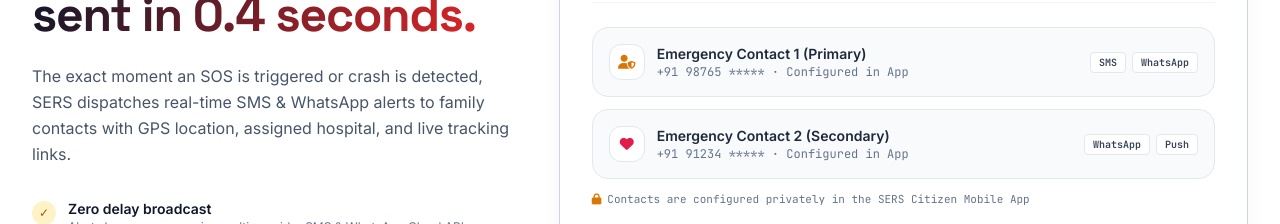
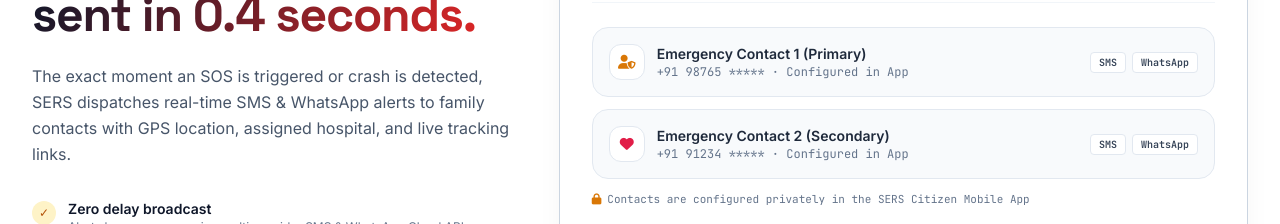
Before and after one commit to its-anuraj/SERS, a Next.js app in the folder apps/web-public/: page / in a window 1280 px wide. Shown: the part 4660-4884 px from the top of the page. Built offline with nearby package versions, Linux system fonts and the light colour scheme.

Commit message:
fix(web-public): update Emergency Contact 2 badges to show SMS & WhatsApp

```diff
--- a/apps/web-public/app/page.tsx
+++ b/apps/web-public/app/page.tsx
@@ -946,7 +946,7 @@
 
   const contacts = [
     { name: 'Emergency Contact 1 (Primary)', phone: '+91 98765 *****', relation: 'Configured in App', channels: ['SMS', 'WhatsApp'], icon: 'fa-user-shield', color: 'text-amber-600' },
-    { name: 'Emergency Contact 2 (Secondary)', phone: '+91 91234 *****', relation: 'Configured in App', channels: ['WhatsApp', 'Push'], icon: 'fa-heart', color: 'text-rose-600' },
+    { name: 'Emergency Contact 2 (Secondary)', phone: '+91 91234 *****', relation: 'Configured in App', channels: ['SMS', 'WhatsApp'], icon: 'fa-heart', color: 'text-rose-600' },
   ];
 
   const triggerFamilyAlert = () => {
```
